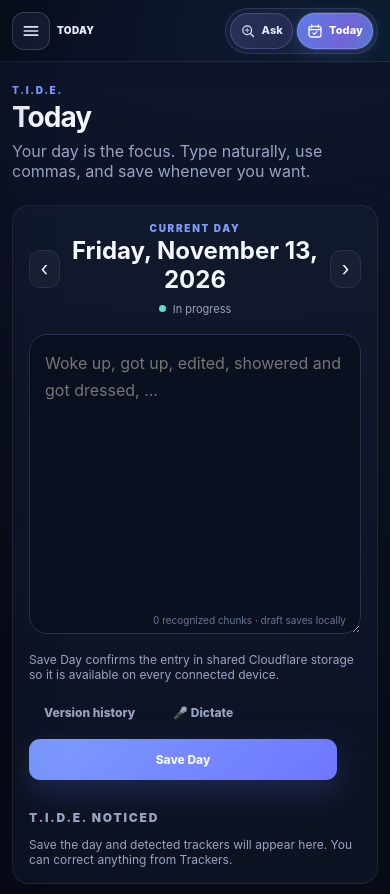
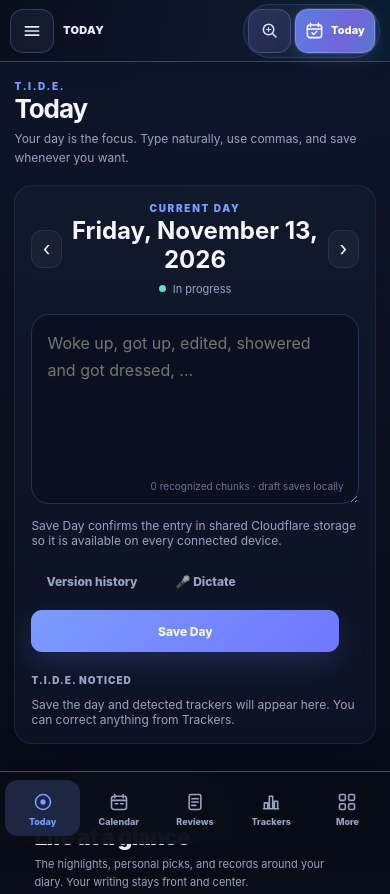
Before and after one commit to Danteivery7/T.I.D.E., a website: page index.html in a window 390 px wide. Shown: the top 894 px of the page. Drawn offline with Linux system fonts and the light colour scheme; no server answers.

Commit message:
Complete T.I.D.E. mobile shell and responsive navigation

```diff
--- a/index.html
+++ b/index.html
@@ -11,6 +11,7 @@
   <link rel="stylesheet" href="styles.css">
   <link rel="stylesheet" href="themes.css">
   <link rel="stylesheet" href="insights.css">
+  <link rel="stylesheet" href="mobile.css">
 </head>
 <body>
   <div id="app-shell" class="app-shell">
@@ -52,7 +53,7 @@
     <main class="main-area">
       <header class="topbar tide-topbar">
         <div class="topbar-left tide-topbar-context">
-          <button id="mobile-menu" class="icon-button desktop-hide tide-topbar-menu" aria-label="Open menu">
+          <button id="mobile-menu" class="icon-button desktop-hide tide-topbar-menu" aria-label="Open menu" aria-expanded="false" aria-controls="sidebar">
             <svg aria-hidden="true" viewBox="0 0 24 24" fill="none" stroke="currentColor" stroke-width="2" stroke-linecap="round"><path d="M4 7h16M4 12h16M4 17h16"/></svg>
           </button>
           <span class="tide-topbar-context-mark" aria-hidden="true">T</span>
@@ -75,6 +76,23 @@
 
       <div id="view-root" class="view-root" aria-live="polite"></div>
     </main>
+    <nav class="mobile-dock" id="mobile-dock" aria-label="Mobile quick navigation">
+      <button type="button" data-mobile-view="today" class="is-active" aria-current="page" aria-label="Today">
+        <svg viewBox="0 0 24 24" fill="none" stroke="currentColor" stroke-width="1.9" stroke-linecap="round" stroke-linejoin="round" aria-hidden="true"><circle cx="12" cy="12" r="9"/><circle cx="12" cy="12" r="3.2" fill="currentColor" stroke="none"/></svg><span>Today</span>
+      </button>
+      <button type="button" data-mobile-view="calendar" aria-label="Calendar">
+        <svg viewBox="0 0 24 24" fill="none" stroke="currentColor" stroke-width="1.9" stroke-linecap="round" stroke-linejoin="round" aria-hidden="true"><rect x="3" y="5" width="18" height="16" rx="3"/><path d="M7 3v4M17 3v4M3 10h18M7.5 14h3m3.5 0h3"/></svg><span>Calendar</span>
+      </button>
+      <button type="button" data-mobile-view="monthly" aria-label="Monthly Review">
+        <svg viewBox="0 0 24 24" fill="none" stroke="currentColor" stroke-width="1.9" stroke-linecap="round" stroke-linejoin="round" aria-hidden="true"><rect x="5" y="3" width="14" height="18" rx="2"/><path d="M8 8h8M8 12h8M8 16h5"/></svg><span>Reviews</span>
+      </button>
+      <button type="button" data-mobile-view="trackers" aria-label="Trackers">
+        <svg viewBox="0 0 24 24" fill="none" stroke="currentColor" stroke-width="1.9" stroke-linecap="round" stroke-linejoin="round" aria-hidden="true"><path d="M4 20V13h4v7M10 20V5h4v15M16 20v-9h4v9M3 20h18"/></svg><span>Trackers</span>
+      </button>
+      <button type="button" data-mobile-more aria-label="Open all pages and settings" aria-controls="sidebar">
+        <svg viewBox="0 0 24 24" fill="none" stroke="currentColor" stroke-width="1.9" stroke-linecap="round" stroke-linejoin="round" aria-hidden="true"><rect x="3" y="3" width="7" height="7" rx="1.5"/><rect x="14" y="3" width="7" height="7" rx="1.5"/><rect x="3" y="14" width="7" height="7" rx="1.5"/><rect x="14" y="14" width="7" height="7" rx="1.5"/></svg><span>More</span>
+      </button>
+    </nav>
   </div>
 
   <div id="toast-region" class="toast-region" aria-live="polite"></div>
```
